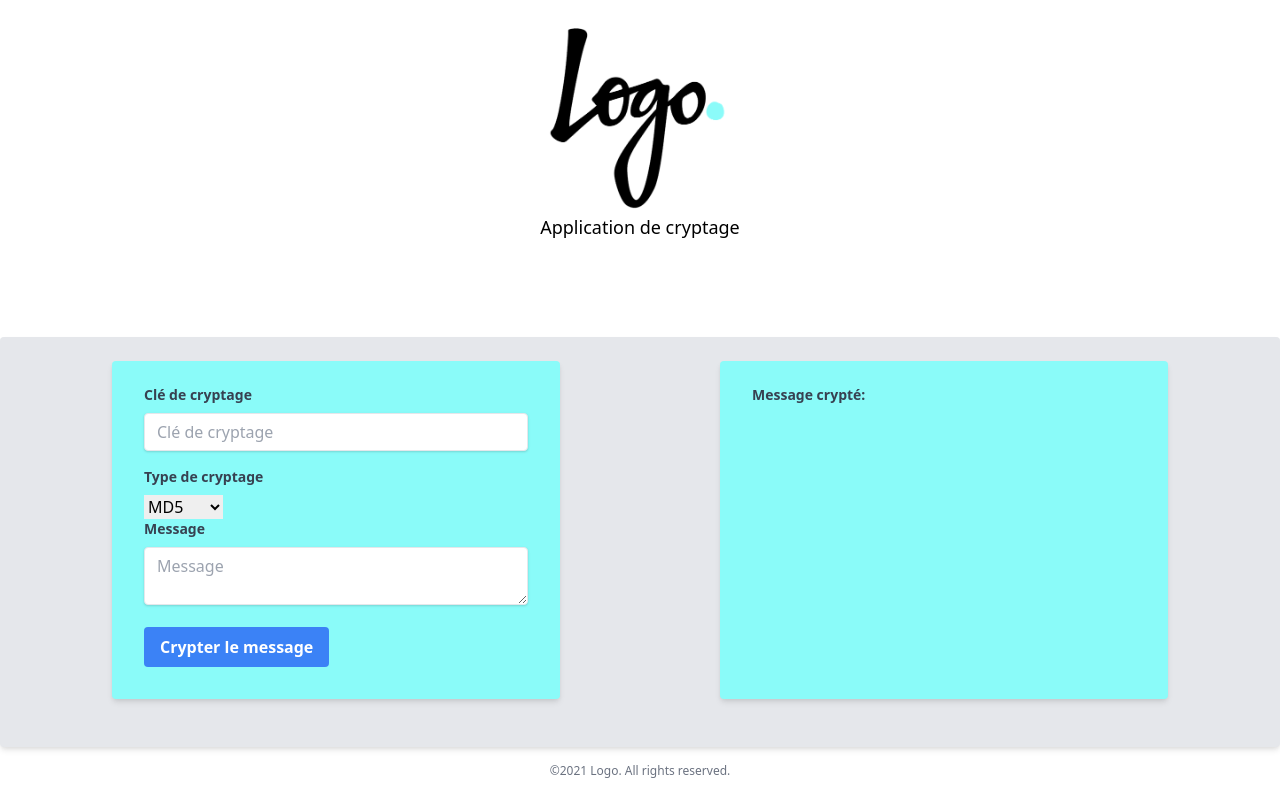
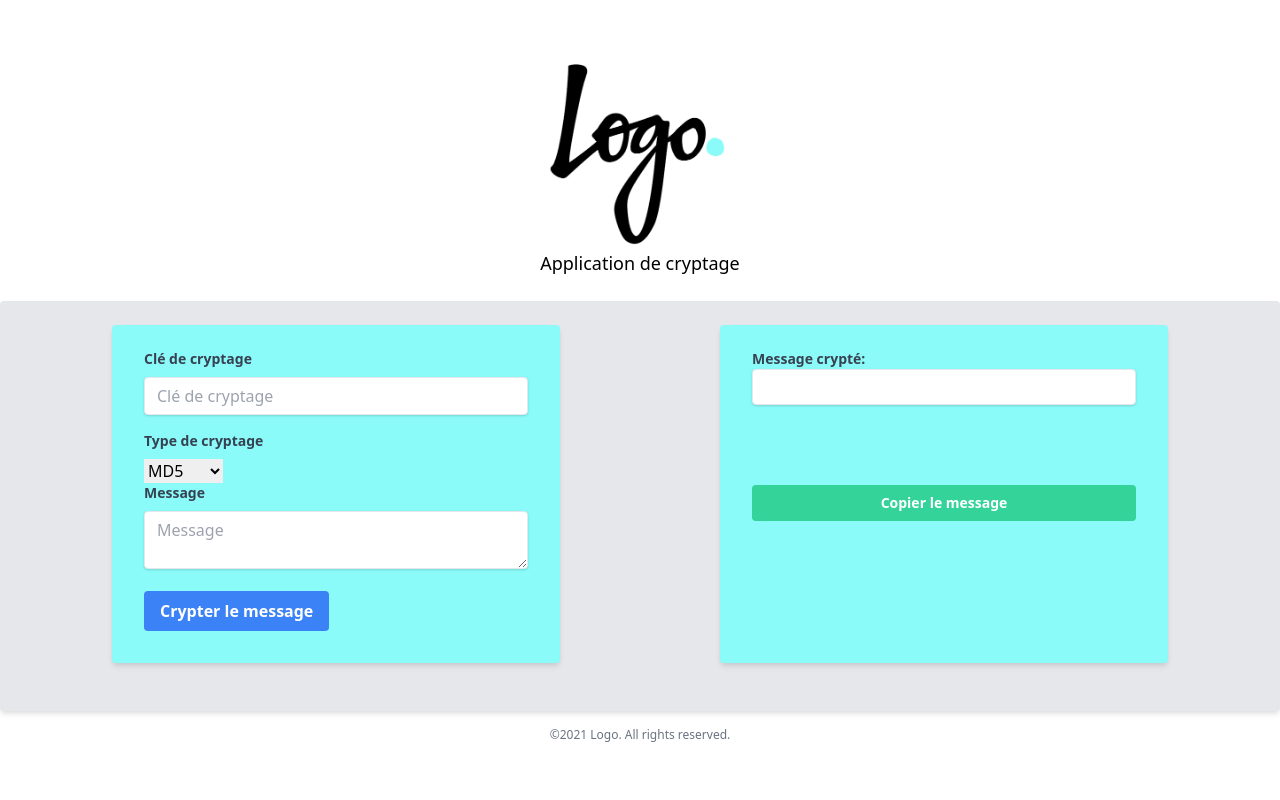
Before and after one commit to paulo-guerin/EncryptionReactApp, a React (Create React App) app in the folder client/: page / in a window 1280 px wide. Built offline with nearby package versions, Linux system fonts and the light colour scheme.

Commit message:
copy btn

```diff
--- a/client/src/App.js
+++ b/client/src/App.js
@@ -8,6 +8,15 @@ export default function App() {
   const [message, setMessage] = useState("");
   const [result, setResult] = useState("");
   const [hash, setHash] = useState("MD5");
+
+  const inputHandler = event => {
+    setResult(event.target.value);
+  }
+
+  const copy = async () => {
+    await navigator.clipboard.writeText(result);
+    alert('Text copied');
+  }
 
   function handleSubmitEncrypt() {
     switch (hash) {
@@ -28,7 +37,7 @@ export default function App() {
   return (
     <div className="w-full h-screen flex justify-center flex-col">
 
-      <div className="text-4xl text-blue-500 self-center mb-20">
+      <div className="text-4xl text-blue-500 self-center mb-2">
         <img className="bg-auto bg-no-repeat bg-center h-48" src={'./images/logo.png'} alt='Entreprise Logo'/>
         <div className="text-lg text-black mb-4">Application de cryptage</div>
       </div>
@@ -63,7 +72,13 @@ export default function App() {
           </div>
         </form>
         <div className="colorApp w-10/12 text-gray-700 text-sm h-max flex flex-col font-bold content-around shadow-md rounded px-8 pt-6 pb-8 mb-4 ml-20 mr-20">
-          <div className="text-gray-700 text-sm font-bold">Message crypté: {result}</div>
+          <div className="text-gray-700 text-sm font-bold">Message crypté:</div>
+          <input className="shadow mb-20 appearance-none border rounded w-full py-2 px-3 text-gray-700 leading-tight focus:outline-none focus:shadow-outline" type="text" value={result} onChange={inputHandler} />
+          <button onClick={copy} disabled={!result} className="bg-green-400 hover:bg-green-500 text-white font-bold py-2 px-4 rounded focus:outline-none focus:shadow-outline" type="button"
+          // onClick={(e) => handleSubmitEncrypt()}
+          >
+            Copier le message
+          </button>
         </div>
       </div>
       <p className="text-center text-gray-500 text-xs">
```
